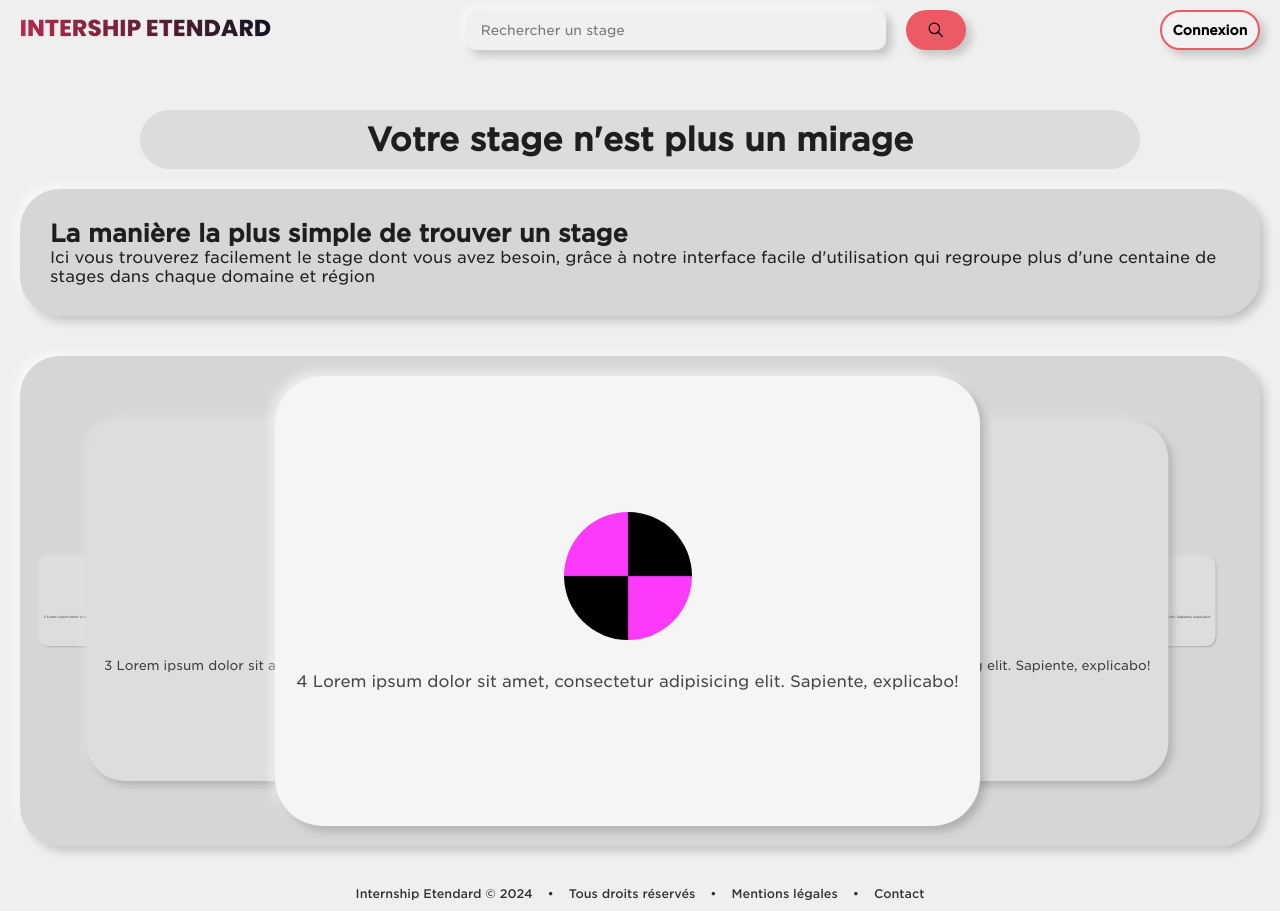
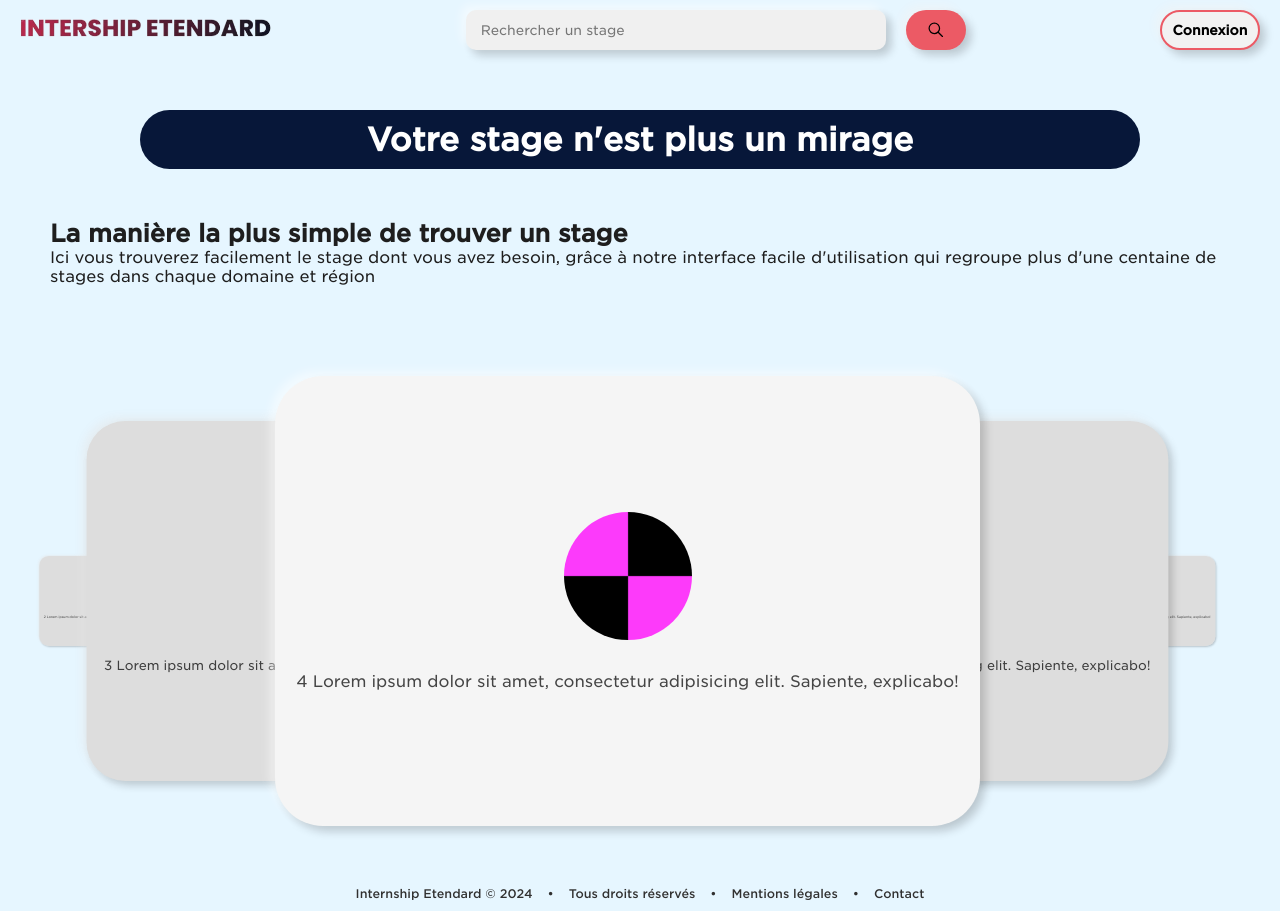
Before and after one commit to Yug0-o/Projet-WEB, a PHP site: page /homepage.html in a window 1280 px wide. Run offline with PHP 8.4, Linux system fonts and the light colour scheme.

Commit message:
Added blue colors on the pages

```diff
--- a/assets/style.css
+++ b/assets/style.css
@@ -40,7 +40,7 @@ article h2 {
 body {
     color: #1E1E1E;
     opacity: 0;
-    background-color: #efefef;
+    background-color: #e6f6ff;
     font-family: "Gotham SSm";
     display: flex;
     min-width: 350px;
@@ -142,6 +142,7 @@ textarea {
     margin: 0;
     padding: 0;
     -webkit-font-smoothing: antialiased;
+    -moz-osx-font-smoothing: grayscale;
   }
 
 .visuallyhidden {
@@ -306,12 +307,13 @@ button:active.enabled {
     margin-left: auto;
     margin-right: auto;
     text-align: center;
-    background-color: gainsboro;
+    background-color: #071739;
     border-radius: 50px;
 }
 
-.text-center-accueil h1{
-    font-size: 300%;
+h1.text-center-accueil{
+    font-size: 200%;
+    color : white;
 }
 
 .text-center h2{
@@ -370,13 +372,14 @@ button:active.enabled {
 .container {
     display: flex;
     justify-content: space-between;
-    background: rgba(0, 0, 0, .1);
+    /*background: rgba(0, 0, 0, .2);*/
+    /* background: linear-gradient(0deg, rgba(230,246,255,1) 25%, rgba(80,192,255,1) 50%, rgba(230,246,255,1) 75%);  */
     flex-wrap: wrap;
     padding: 20px;
     margin: 20px;
     position: relative;
-    border-radius: 40px;
-    box-shadow: -5px -5px 10px rgba(255, 255, 255, 0.5), 5px 5px 10px rgba(0, 0, 0, .2);
+    /*border-radius: 40px;
+    box-shadow: 0px 0px 50px rgba(0, 0, 0, 0.5);*/
 
 }
 
@@ -438,6 +441,8 @@ button:active.enabled {
     flex: 1 0 30%;
     padding: 10px;
     text-align: left;
+    border-radius: 30px;
+    box-shadow: inset 0 0 20px rgba(0,0,0,0), rgba(0, 0, 0, 0.5);
 }
 
 .box1-accueil p{
```
